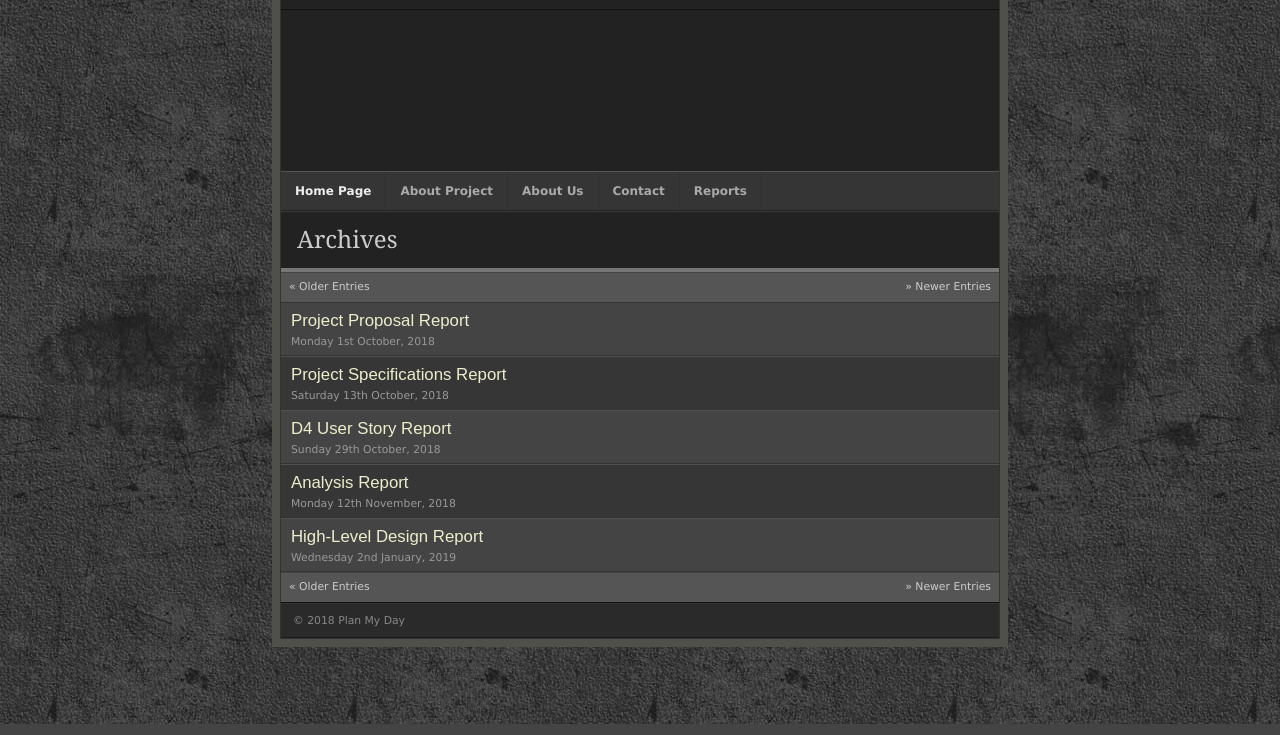
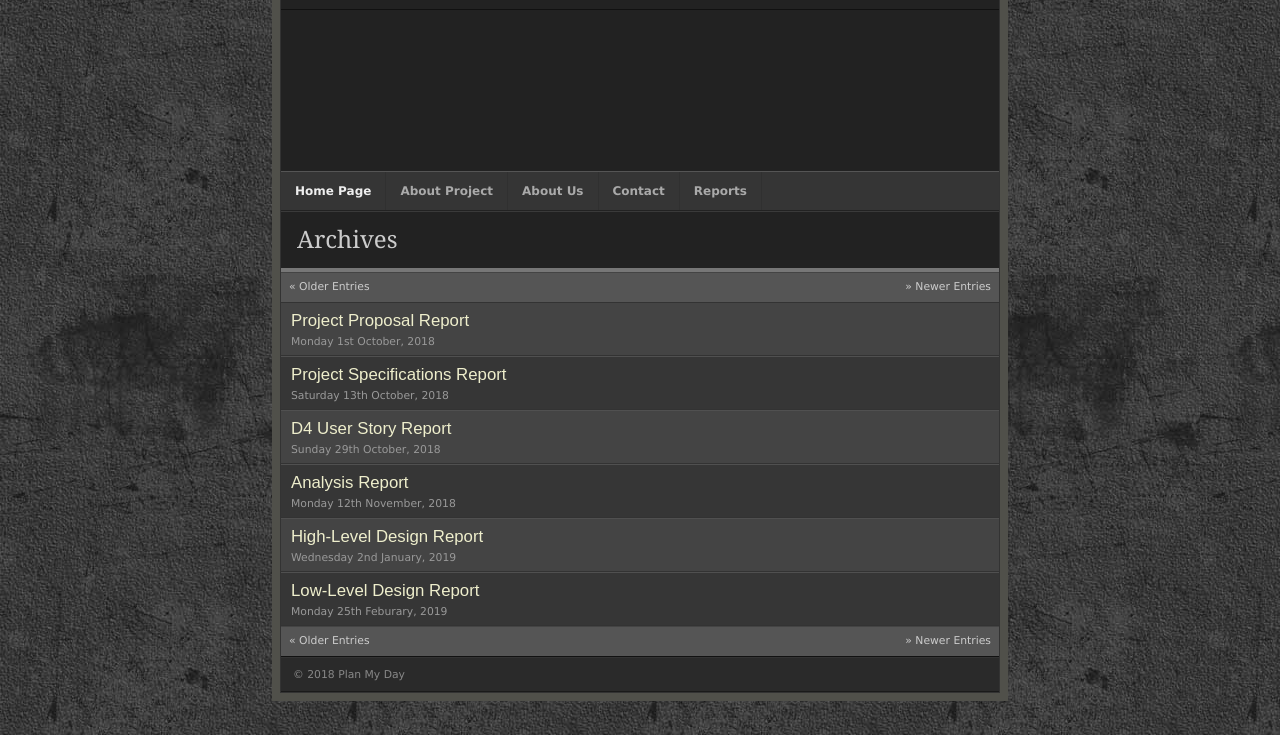
Before and after one commit to nehiryigitkarahan/planmyday, a plain HTML site: page reports.html in a window 1280 px wide. Shown: the part 141-876 px from the top of the page. Drawn offline with Linux system fonts and the light colour scheme.

Commit message:
Low-Level Design Report is added to the page

```diff
--- a/reports.html
+++ b/reports.html
@@ -132,6 +132,17 @@
 						</div>
 
 					</li>
+					<li>
+
+						<div class="archive_title">
+							<a href="LLD.pdf">Low-Level Design Report</a>
+						</div>
+
+						<div class="archive_postinfo">
+							<div class="date">Monday 25th Feburary, 2019</div>
+						</div>
+
+					</li>
 				</ol>
 
 			</div>
```
Also changed, not shown: 1 other file.
